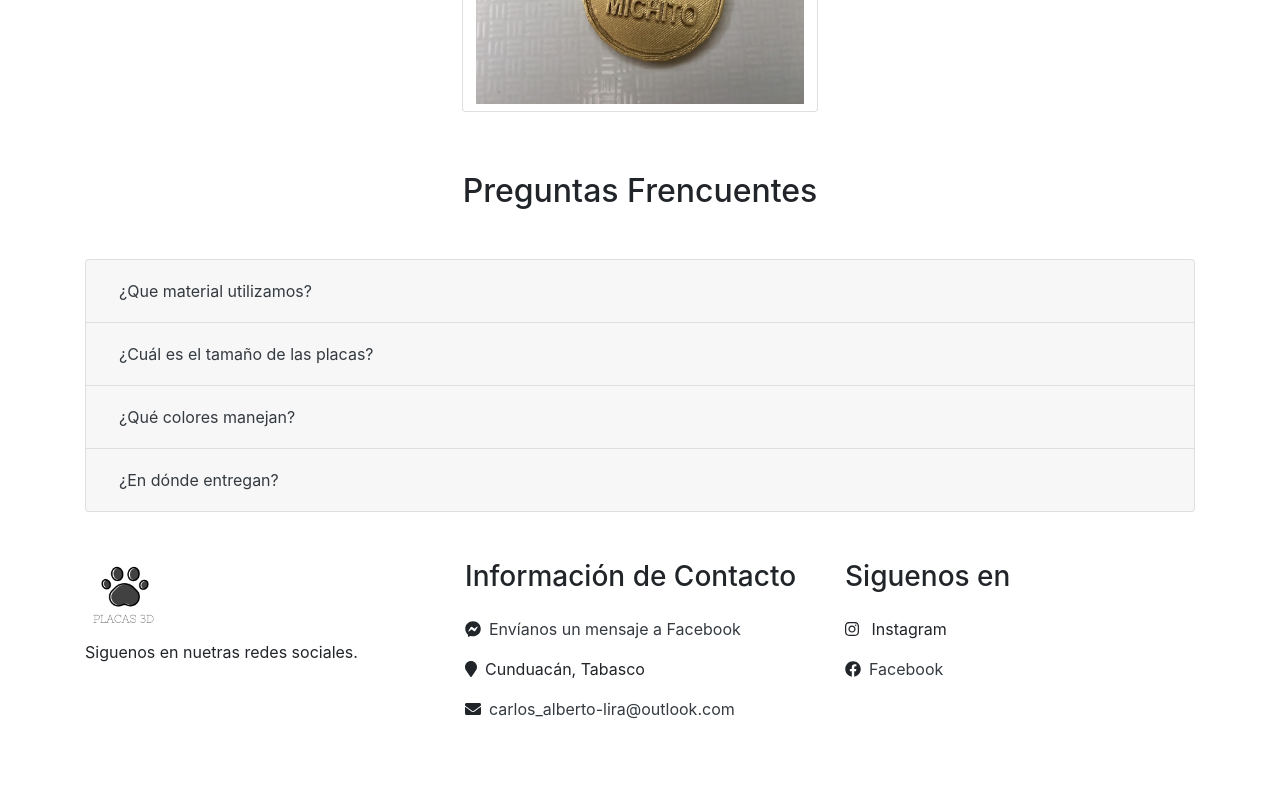
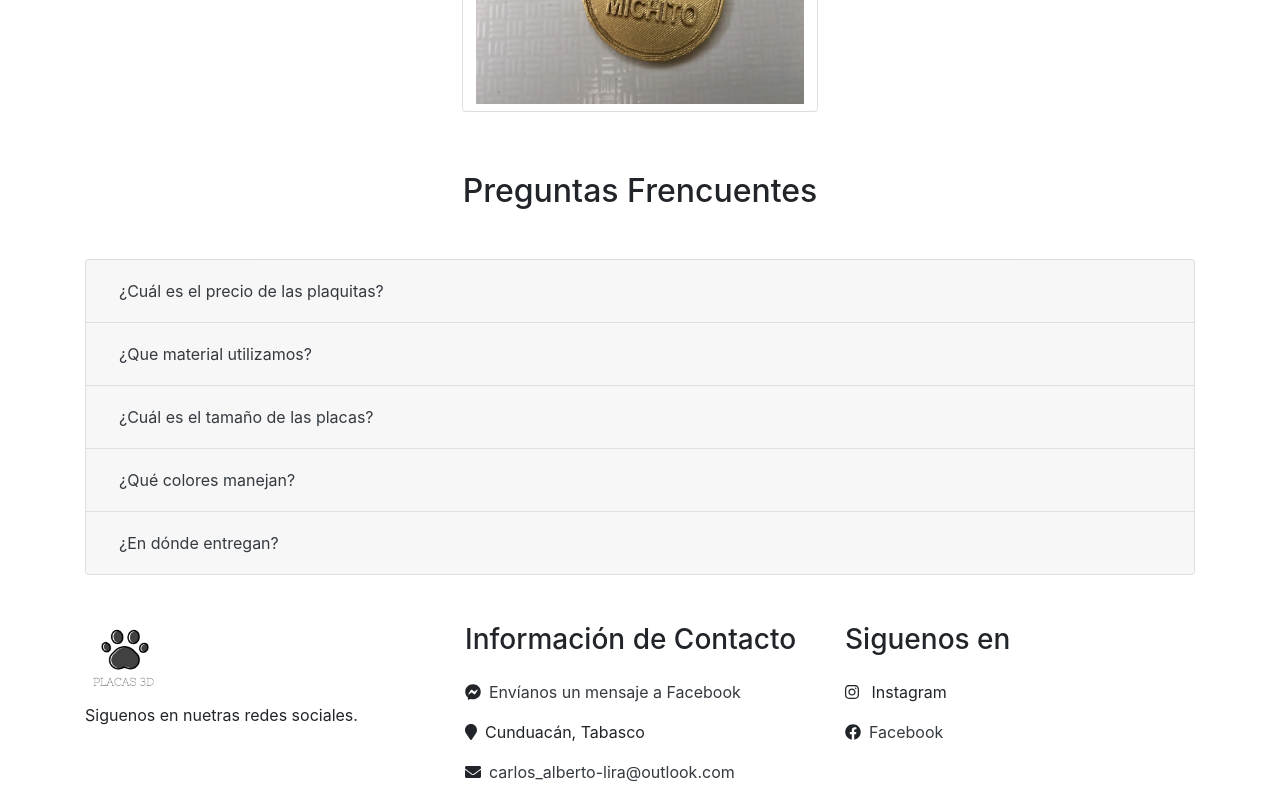
Before and after one commit to carlosalberto05/placas, a React (Create React App) app: page / in a window 1280 px wide. Shown: the part 4508-5308 px from the top of the page. Before the commit the page ends 5245 px from the top, so only its background shows below. Built offline with nearby package versions, Linux system fonts and the light colour scheme.

Commit message:
Se agrego en preguntas frecuentes el precio de las placas

```diff
--- a/src/components/main/Preguntas.js
+++ b/src/components/main/Preguntas.js
@@ -5,9 +5,17 @@ import { Container, Accordion, Card, Button } from "react-bootstrap";
 export const Preguntas = () => {
   const preguntas = [
     {
+      ask: "¿Cuál es el precio de las plaquitas?",
+      id: "id" + nanoid(),
+      eventKey: 1,
+      res: `El precio de las placas pequeñas es de $100 pesos, medianas $115 pesos y grandes $130 pesos.
+      El modelo con el huesito ancho tiene un costo de $100 pesos
+      así como el modelo para gato con un costo de $100 pesos`,
+    },
+    {
       ask: "¿Que material utilizamos?",
       id: "id" + nanoid(),
-      eventKey: 1,
+      eventKey: 2,
       res: `El material es un plastico llamado PLA(poliácido láctico) Es un
     termoplástico cuyos materiales de base se obtienen a partir de
     almidón de maíz. Se utiliza ampliamente en la impresión 3D.`,
@@ -15,7 +23,7 @@ export const Preguntas = () => {
     {
       ask: "¿Cuál es el tamaño de las placas?",
       id: "id" + nanoid(),
-      eventKey: 2,
+      eventKey: 3,
       res: `Varían dependiendo del modelo, por ejemplo en el caso del
       huesito las placas pequeñas miden 60x24mm, las medianas 75x30mm,
       y las grandes 90x30mm`,
@@ -23,13 +31,13 @@ export const Preguntas = () => {
     {
       ask: "¿Qué colores manejan?",
       id: "id" + nanoid(),
-      eventKey: 3,
+      eventKey: 4,
       res: ` Por el momento solo manejamos los colores blanco, negro y madera`,
     },
     {
       ask: "¿En dónde entregan?",
       id: "id" + nanoid(),
-      eventKey: 4,
+      eventKey: 5,
       res: `Hacemos entregas en Cunduacán y Comalcalco Tabasco `,
     },
   ];
```
